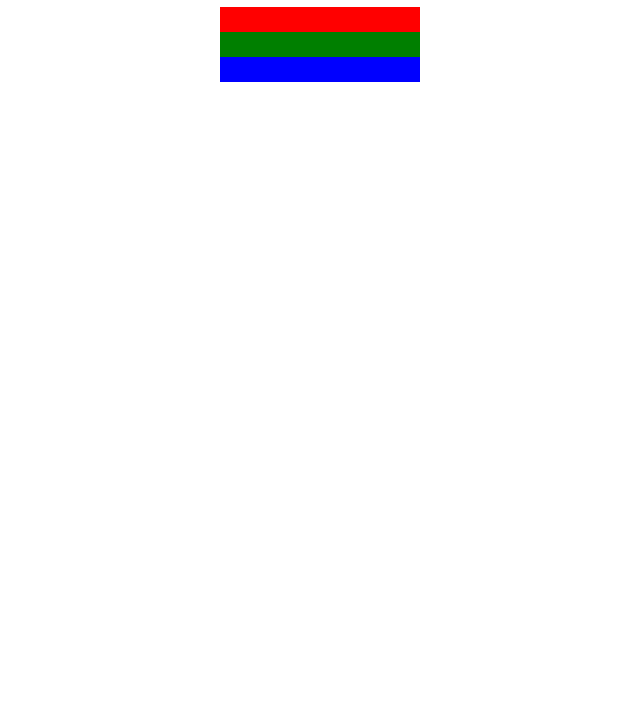
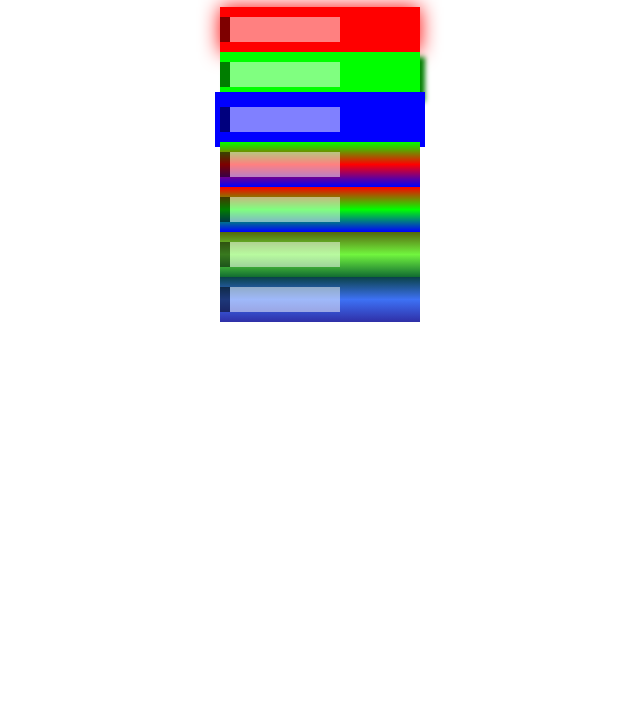
Before and after one commit to rscopim/Marcadores, a plain HTML site: page index.html in a window 1280 px wide. Shown: the part 73-800 px from the top of the page, without its empty margins (320-960 px from the left). Drawn offline with Linux system fonts and the light colour scheme.

Commit message:
Finalização marcadores de cores

```diff
--- a/index.html
+++ b/index.html
@@ -9,8 +9,33 @@
 <body>
     <h1>CSS marcadores de cores</h1>
     <div class="container"></div>
-    <div class="primeiro marcador"></div>
-    <div class="segundo marcador"></div>
-    <div class="terceiro marcador"></div>
+    <div class="primeiro marcador">
+        <div class="sleeve"></div>
+        <div class="cap"></div>
+    </div>
+    <div class="segundo marcador">
+        <div class="sleeve"></div>
+        <div class="cap"></div>
+    </div>
+    <div class="terceiro marcador">
+        <div class="sleeve"></div>
+        <div class="cap"></div>
+    </div>
+    <div class="quarto marcador">
+        <div class="sleeve"></div>
+        <div class="cap"></div>
+    </div>
+    <div class="quinto marcador">
+        <div class="sleeve"></div>
+        <div class="cap"></div>
+    </div>
+    <div class="sexto marcador">
+        <div class="sleeve"></div>
+        <div class="cap"></div>
+    </div>
+    <div class="setimo marcador">
+        <div class="sleeve"></div>
+        <div class="cap"></div>
+    </div>
 </body>
 </html>
--- a/styles.css
+++ b/styles.css
@@ -9,16 +9,42 @@ h1 {
     margin-bottom: auto;
     margin-left: auto;
     margin-right: auto;
+    padding: 10px 0;
+}
+.sleeve {
+    width: 110px;
+    height: 25px;
+    background-color: white;
+    opacity: 0.5;
+    border-left: 10px solid black;
 }
 .primeiro {
     background-color: rgb(255, 0, 0);
+    box-shadow: 0 0 20px 0 red;
 }
 .segundo {
-    background-color: rgb(0, 127, 0);
+    background-color: rgb(0, 255, 0);
+    box-shadow: 5px 5px 5px green;
 }
 .terceiro {
     background-color: rgb(0, 0, 255);
+    box-shadow: 0 0 0 5px blue;
+}
+.quarto {
+    background: linear-gradient(180deg, rgb(0, 255, 0),  rgb(255, 0, 0), rgb(0, 0, 255));
+}
+.quinto {
+    background: linear-gradient(180deg, rgb(255, 0, 0) 0%, rgb(0, 255, 0) 50%, rgb(0, 0, 255) 100%);
+}
+.sexto {
+    background: linear-gradient(180deg, #55680D, #71F53E, #116C31);
+}
+.setimo {
+    background: linear-gradient(hsl(186, 76%, 16%), hsl(223, 90%, 60%), hsl(240, 56%, 42%));
 }
 .container {
-    background-color: rgb(0, 0, 0)
+    background-color: rgb(255, 255, 255)
 }
+.cap, .sleeve {
+    display: inline-block;
+}
```
